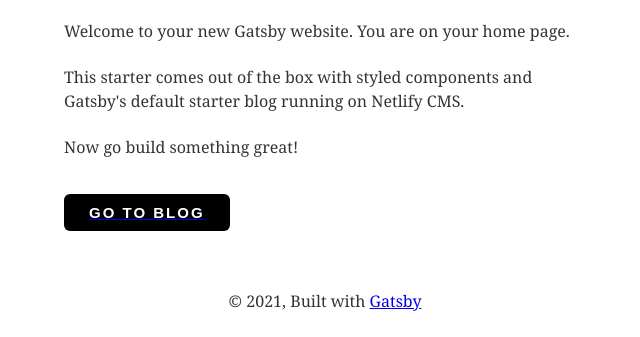
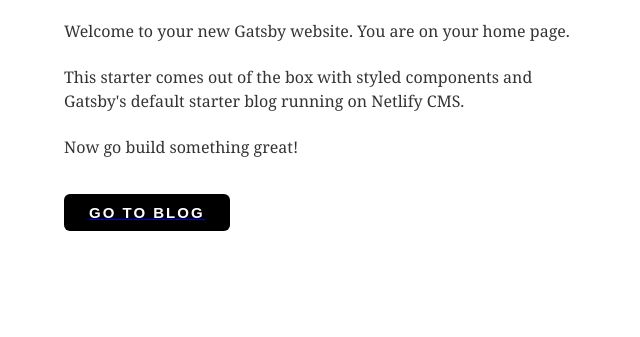
Before and after one commit to wjx/blog, a Gatsby site: page / in a window 1280 px wide. Shown: the part 552-889 px from the top of the page, without its empty margins (315-955 px from the left). After the commit the page ends 818 px from the top, so only its background shows below. Built offline with nearby package versions, Linux system fonts and the light colour scheme; Gatsby itself is replaced by a stand-in of ours; some packages are replaced by stand-ins of ours.

Commit message:
Comment out footer

```diff
--- a/src/components/layout.js
+++ b/src/components/layout.js
@@ -66,11 +66,11 @@ class Layout extends React.Component {
           <header>{header}</header>
           <main>{children}</main>
         </div>
-        <Footer>
+        {/* <Footer>
           © {new Date().getFullYear()}, Built with
           {` `}
           <a href="https://www.gatsbyjs.org">Gatsby</a>
-        </Footer>
+        </Footer> */}
       </Wrapper>
     )
   }
```
